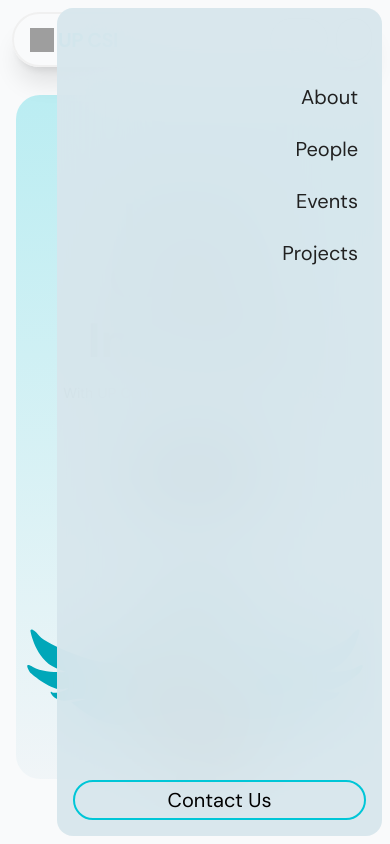
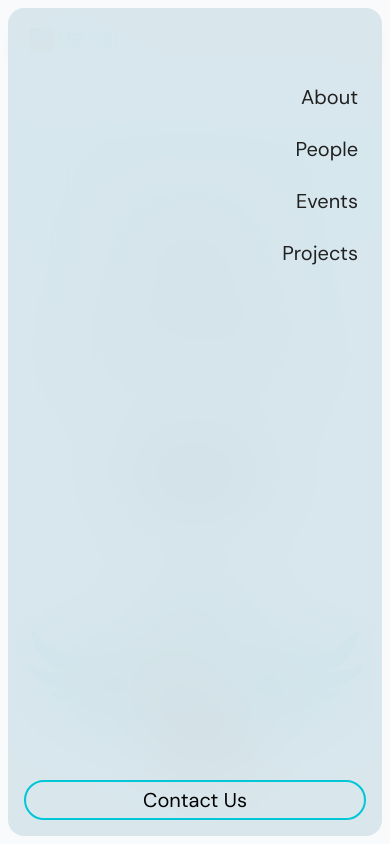
Before and after one commit to up-csi/up-csi.github.io, a SvelteKit app: page / in a window 390 px wide. Both pictures are taken after a click on the button 354 px from the left and 39 px from the top of the page. Shown: the top 844 px of the page. Built offline with nearby package versions, Linux system fonts and the light colour scheme; grey boxes are pictures that could not be loaded; some icons are missing.

Commit message:
style: mobileMenu adjustments for smaller screen

```diff
--- a/src/routes/NavBar.svelte
+++ b/src/routes/NavBar.svelte
@@ -14,7 +14,7 @@
 </script>
 
 <div
-    class="flex items-center justify-between rounded-full border-2 border-light-gray bg-csi-white/90 p-1 font-dm text-csi-black shadow-xl backdrop-blur-xl lg:mx-24 dark:border-dark-gray dark:bg-csi-black/90 dark:text-csi-white"
+    class="flex items-center justify-between rounded-full border-2 border-light-gray bg-csi-white/90 p-1 font-dm text-csi-black shadow-lg backdrop-blur-xl lg:mx-24 dark:border-dark-gray dark:bg-csi-black/90 dark:text-csi-white"
 >
     <a class="flex items-center px-2" href="/">
         <div class="mx-1 h-6 w-6">
@@ -79,7 +79,7 @@
 </div>
 {#if mobileMenu}
     <div
-        class="fixed inset-y-2 right-2 block h-[calc(100vh-1rem)] w-5/6 rounded-2xl bg-blue-white/95 font-dm text-xl backdrop-blur-2xl sm:w-3/4 sm:max-w-sm lg:hidden dark:bg-black/95 dark:text-csi-white"
+        class="fixed inset-2 block rounded-2xl bg-blue-white/95 font-dm text-xl backdrop-blur-2xl sm:left-auto sm:w-3/4 sm:max-w-sm lg:hidden dark:bg-black/95 dark:text-csi-white"
         transition:fly={{ x: 300, duration: 150 }}
     >
         <div class="flex h-full flex-col items-end justify-between p-4">
```
